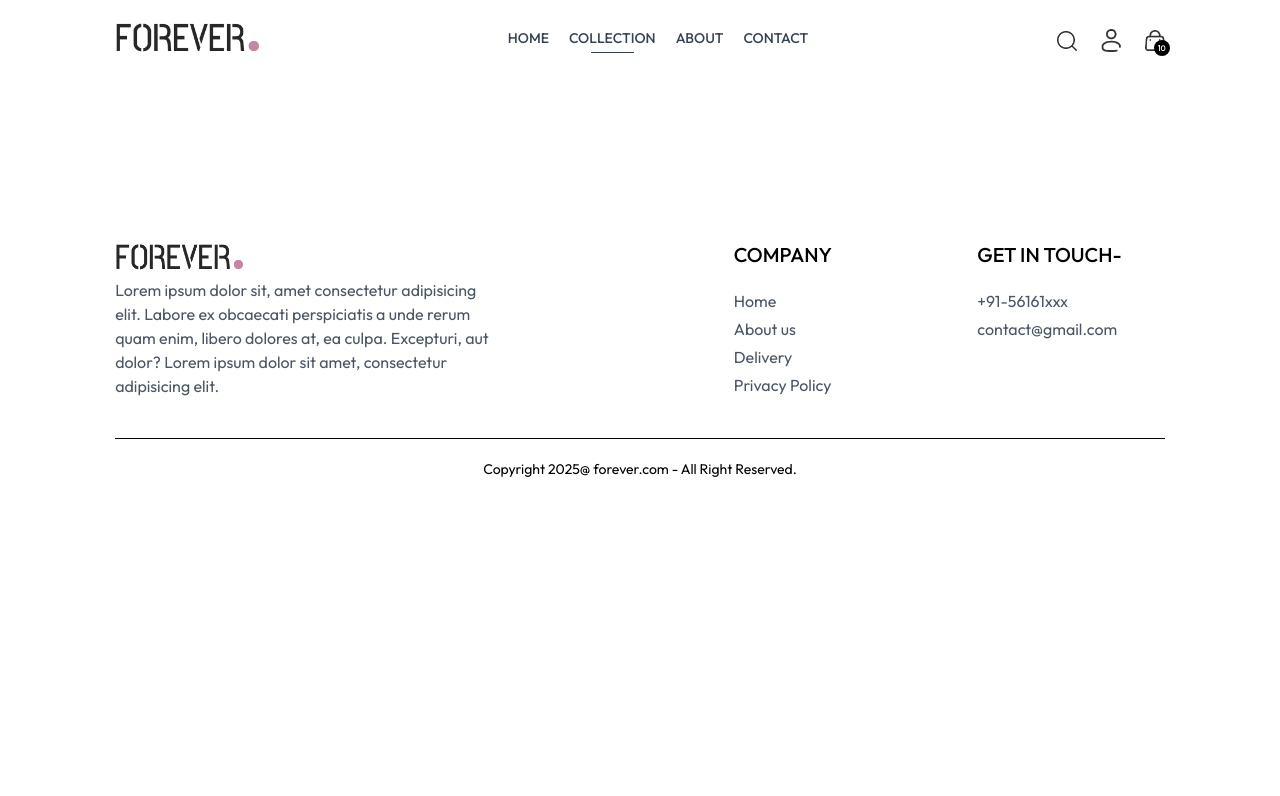
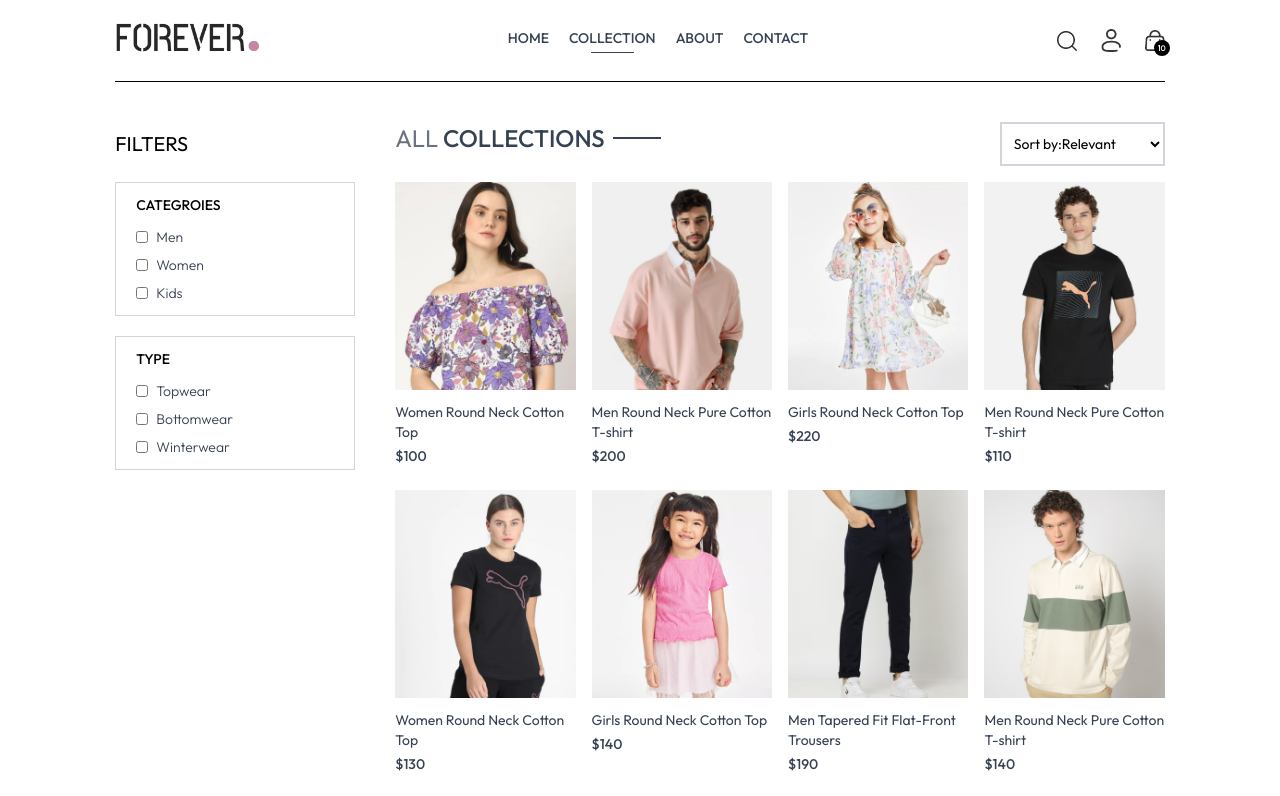
Before and after one commit to intensity4143/E-Commerce-, a React (Vite) app in the folder frontend/: page /collection in a window 1280 px wide. Shown: the top 796 px of the page. Built offline with nearby package versions, Linux system fonts and the light colour scheme.

Commit message:
worked on collection page

```diff
--- a/frontend/src/components/BestSeller.jsx
+++ b/frontend/src/components/BestSeller.jsx
@@ -8,9 +8,7 @@
   const [bestSeller, setBestSeller] = useState([]);
 
   useEffect(() => {
-    console.log("Products:", products);
     const bestProduct = products.filter((item) => (item.bestseller));
-    console.log("Products:", bestProduct);
     setBestSeller(bestProduct.slice(0, 5));
   }, [products]);
 
--- a/frontend/src/pages/Collection.jsx
+++ b/frontend/src/pages/Collection.jsx
@@ -1,8 +1,86 @@
-import React from 'react'
+import React, { useContext, useState, useEffect } from 'react'
+import { ShopContext } from '../context/ShopContext'
+import { assets } from '../assets/frontend_assets/assets';
+import Title from '../components/Title';
+import ProductItem from '../components/ProductItem';
 
 const Collection = () => {
+
+  const {products} = useContext(ShopContext);
+  const [showFilter, setShowFilter] = useState(false);
+  const [filterProducts, setFilterProducts] = useState([]);
+
+  useEffect(() => {
+    setFilterProducts(products)
+  }, [])
+
+
   return (
-    <div>
+    <div className='flex flex-col sm:flex-row gap-1 sm:gap-10 pt-10 border-t'>
+
+      {/* filter Options */}
+      <div className='min-w-60'>
+        <p onClick={()=>setShowFilter(!showFilter)}
+        className='my-2 text-xl flex items-center cursor-pointer gap-2'>FILTERS
+          <img className={`h-3 sm:hidden ${showFilter ?'rotate-90':''}`} src={assets.dropdown_icon} alt="" />
+        </p>
+
+        {/* category Filter */}
+        <div className={`border border-gray-300 pl-5 py-3 mt-6 ${showFilter? '':"hidden"} sm:block`}>
+          <p className='mb-3 text-sm font-medium'>CATEGROIES</p>
+          <div className='flex flex-col gap-2 text-sm font-light text-gray-700'>
+            <p className='flex gap-2'>
+              <input type="checkbox"  className='w-3' value={'Men'}/> Men
+            </p>
+            <p className='flex gap-2'>
+              <input type="checkbox"  className='w-3' value={'Women'}/> Women
+            </p>
+            <p className='flex gap-2'>
+              <input type="checkbox"  className='w-3' value={'Kids'}/> Kids
+            </p>
+          </div>
+        </div>
+
+        {/* Subcategory filter */}
+        <div className={`border border-gray-300 pl-5 py-3 my-5 ${showFilter? '':"hidden"} sm:block`}>
+          <p className='mb-3 text-sm font-medium'>TYPE</p>
+          <div className='flex flex-col gap-2 text-sm font-light text-gray-700'>
+            <p className='flex gap-2'>
+              <input type="checkbox"  className='w-3' value={'Topwear'}/> Topwear
+            </p>
+            <p className='flex gap-2'>
+              <input type="checkbox"  className='w-3' value={'Bottomwear'}/> Bottomwear
+            </p>
+            <p className='flex gap-2'>
+              <input type="checkbox"  className='w-3' value={'Winterwear'}/> Winterwear
+            </p>
+          </div>
+        </div>
+
+      </div>
+
+      {/* Right Side */}
+      <div className='flex-1'>
+
+        <div className='flex justify-between text-base sm:text-2xl mb-4'>
+          <Title text1={'ALL'} text2={'COLLECTIONS'}/>
+          {/* Product Sort */}
+          <select className='border-2 border-gray-300 text-sm px-2'>
+            <option value="relevant">Sort by:Relevant</option>
+            <option value="low-high">Sort by: Low to High</option>
+            <option value="high-low">Sort by: High to Low</option>
+          </select>
+        </div>
+
+        {/* Map Products */}
+        <div className='grid grid-cols-2 md:grid-cols-3 lg:grid-cols-4 gap-4 gap-y-6'>
+          {
+            filterProducts.map((item, index)=>(
+              <ProductItem key = {index} name={item.name} id = {item._id} price = {item.price} image={item.image} />
+            ))
+          }
+        </div>
+      </div>
 
     </div>
   )
```
